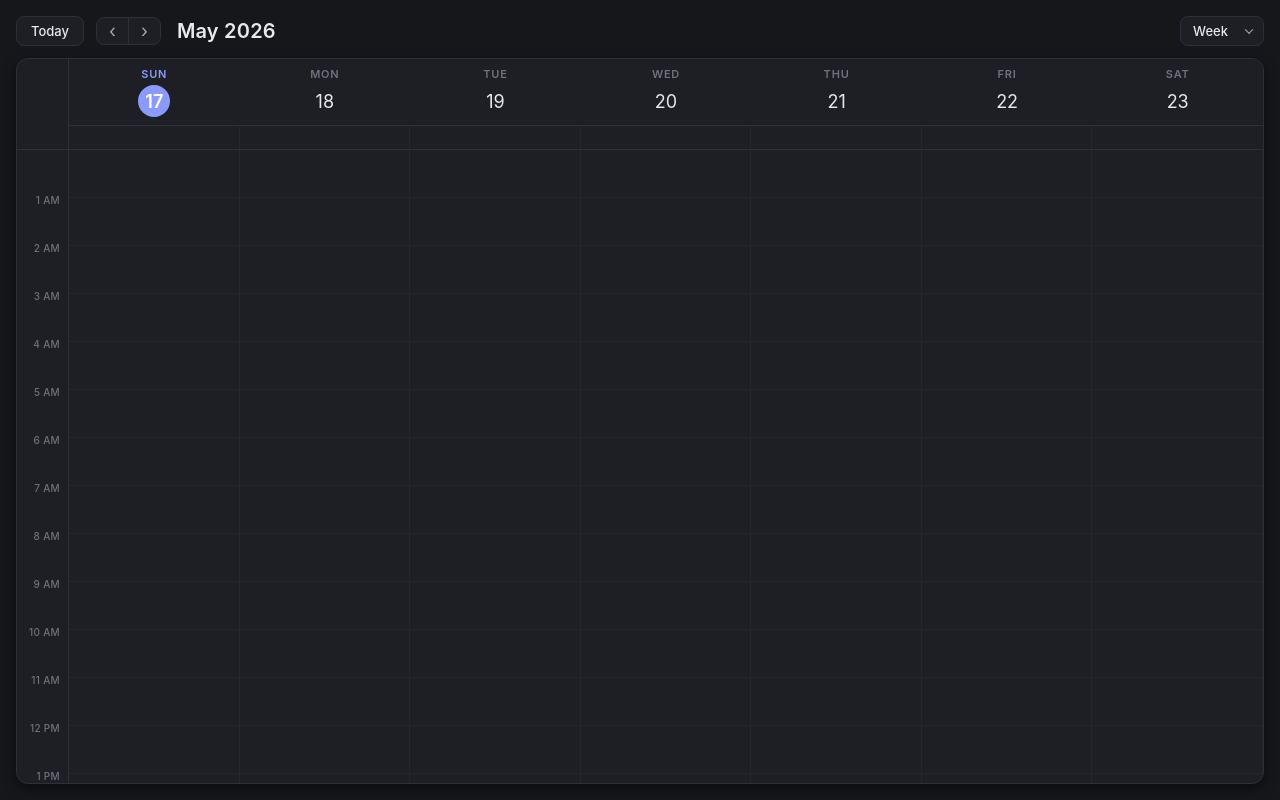
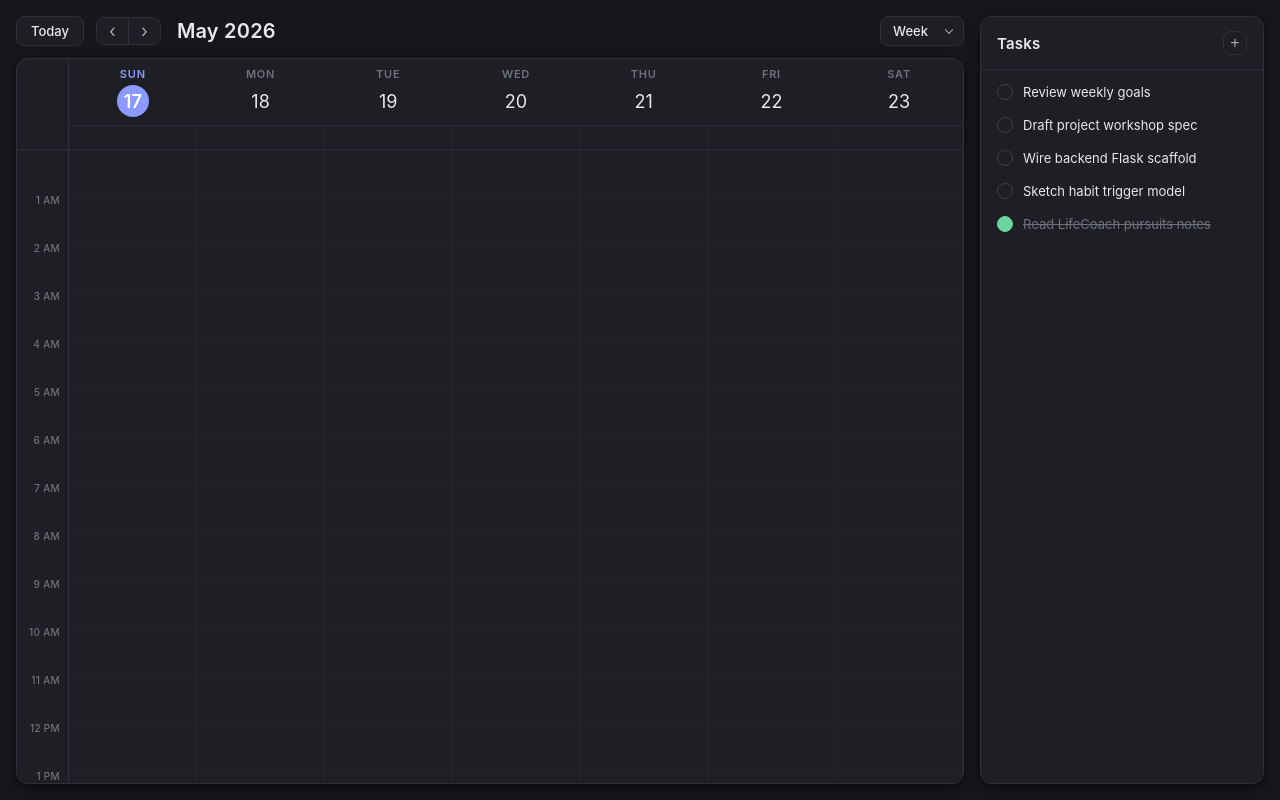
Before and after one commit to mfleckser/nexus, a React (Vite) app in the folder frontend/src/renderer/: page / in a window 1280 px wide. Built offline with nearby package versions, Linux system fonts and the light colour scheme.

Commit message:
Added basic taskview component

```diff
--- a/frontend/src/renderer/src/pages/Home/Home.tsx
+++ b/frontend/src/renderer/src/pages/Home/Home.tsx
@@ -1,10 +1,14 @@
 import Calendar from "./Calendar"
+import TaskView from "./TaskView"
 import "./home.css"
 
 function Home(): React.JSX.Element {
     return (
         <div className="home-shell">
-            <Calendar />
+            <div className="home-calendar">
+                <Calendar />
+            </div>
+            <TaskView />
         </div>
     );
 }
--- /dev/null
+++ b/frontend/src/renderer/src/pages/Home/TaskView.tsx
@@ -0,0 +1,38 @@
+import "./taskview.css"
+
+type Task = {
+    id: string;
+    title: string;
+    done: boolean;
+};
+
+const placeholderTasks: Task[] = [
+    { id: "1", title: "Review weekly goals", done: false },
+    { id: "2", title: "Draft project workshop spec", done: false },
+    { id: "3", title: "Wire backend Flask scaffold", done: false },
+    { id: "4", title: "Sketch habit trigger model", done: false },
+    { id: "5", title: "Read LifeCoach pursuits notes", done: true },
+];
+
+function TaskView(): React.JSX.Element {
+    return (
+        <div id="task-container">
+            <div id="task-panel">
+                <div className="task-header">
+                    <span className="task-title">Tasks</span>
+                    <button className="task-add" aria-label="Add task">+</button>
+                </div>
+                <div className="task-list themed-scroll">
+                    {placeholderTasks.map((t) => (
+                        <div key={t.id} className={`task-row${t.done ? " done" : ""}`}>
+                            <span className="task-check" aria-hidden />
+                            <span className="task-label">{t.title}</span>
+                        </div>
+                    ))}
+                </div>
+            </div>
+        </div>
+    );
+}
+
+export default TaskView
--- a/frontend/src/renderer/src/pages/Home/home.css
+++ b/frontend/src/renderer/src/pages/Home/home.css
@@ -4,3 +4,9 @@
     background: var(--bg-app);
     display: flex;
 }
+
+.home-calendar {
+    flex: 1;
+    min-width: 0;
+    height: 100%;
+}
--- /dev/null
+++ b/frontend/src/renderer/src/pages/Home/taskview.css
@@ -0,0 +1,112 @@
+#task-container {
+    width: 300px;
+    flex-shrink: 0;
+    height: 100%;
+    display: flex;
+    flex-direction: column;
+    padding: 16px 16px 16px 0;
+}
+
+#task-panel {
+    flex: 1;
+    min-height: 0;
+    display: flex;
+    flex-direction: column;
+    background: var(--bg-surface);
+    border: 1px solid var(--border-default);
+    border-radius: var(--radius-lg);
+    box-shadow: var(--shadow-md);
+    overflow: hidden;
+    font-family: var(--font-sans);
+    color: var(--text-primary);
+}
+
+.task-header {
+    display: flex;
+    align-items: center;
+    justify-content: space-between;
+    padding: 14px 16px;
+    border-bottom: 1px solid var(--border-default);
+}
+
+.task-title {
+    font-size: 15px;
+    font-weight: 600;
+    color: var(--text-primary);
+    letter-spacing: 0.2px;
+}
+
+.task-add {
+    background: transparent;
+    color: var(--text-secondary);
+    border: 1px solid var(--border-default);
+    border-radius: var(--radius-md);
+    width: 24px;
+    height: 24px;
+    font-size: 16px;
+    line-height: 1;
+    cursor: pointer;
+    display: inline-flex;
+    align-items: center;
+    justify-content: center;
+    transition: background-color 0.1s, color 0.1s, border-color 0.1s;
+}
+
+.task-add:hover {
+    background: var(--bg-hover);
+    color: var(--text-primary);
+    border-color: var(--border-strong);
+}
+
+.task-add:active {
+    background: var(--bg-active);
+}
+
+.task-list {
+    flex: 1;
+    min-height: 0;
+    overflow-y: auto;
+    padding: 6px 0;
+}
+
+.task-row {
+    display: flex;
+    align-items: center;
+    gap: 10px;
+    padding: 8px 16px;
+    cursor: pointer;
+    transition: background-color 0.1s;
+}
+
+.task-row:hover {
+    background: var(--bg-hover);
+}
+
+.task-check {
+    width: 16px;
+    height: 16px;
+    border-radius: 50%;
+    border: 1.5px solid var(--border-strong);
+    flex-shrink: 0;
+    transition: border-color 0.1s, background-color 0.1s;
+}
+
+.task-row:hover .task-check {
+    border-color: var(--pillar-task);
+}
+
+.task-label {
+    font-size: 13px;
+    color: var(--text-primary);
+    line-height: 1.3;
+}
+
+.task-row.done .task-check {
+    background: var(--pillar-task);
+    border-color: var(--pillar-task);
+}
+
+.task-row.done .task-label {
+    color: var(--text-muted);
+    text-decoration: line-through;
+}
```
